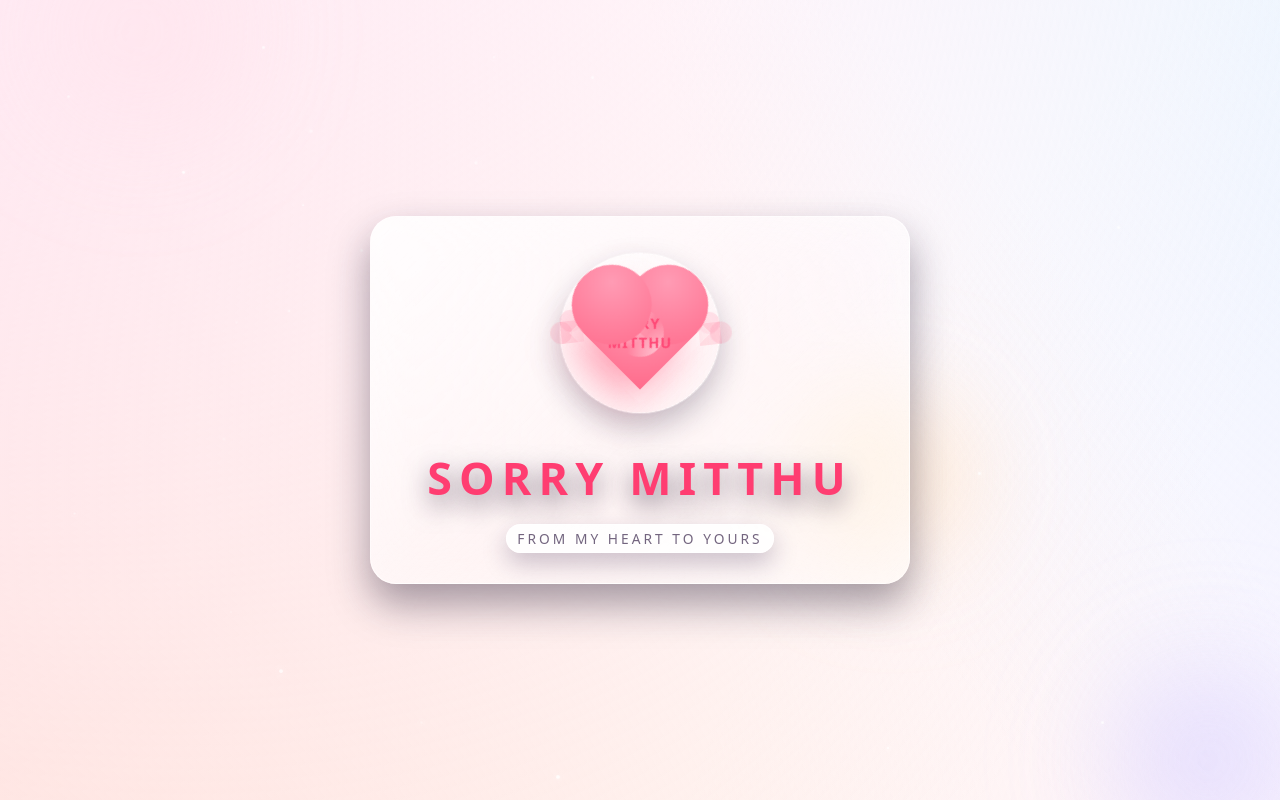
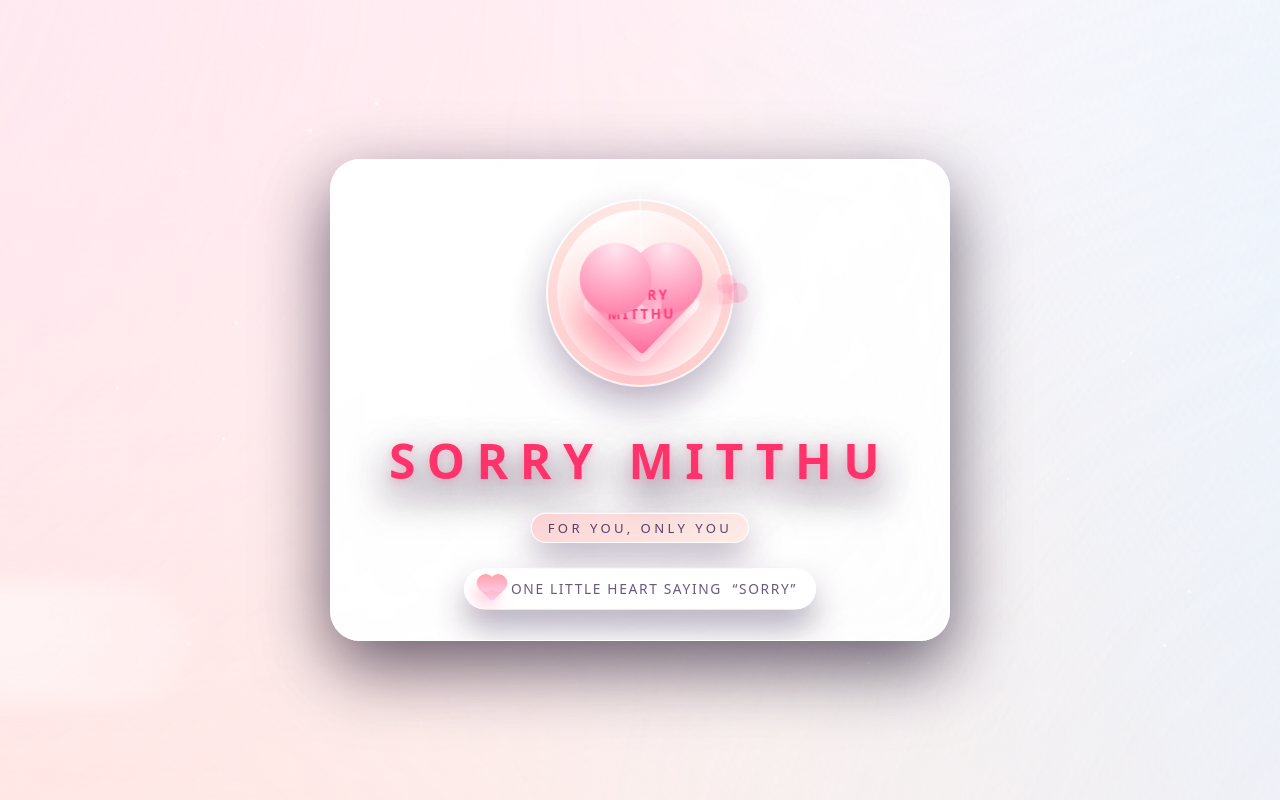
Before and after one commit to er1himanshu/Heart, a plain HTML site: page index.html in a window 1280 px wide. Drawn offline with Linux system fonts and the light colour scheme.

Commit message:
Update index.html

```diff
--- a/index.html
+++ b/index.html
@@ -10,13 +10,13 @@
       --bg2: #fce1ff;
       --bg3: #cfe8ff;
       --bg4: #ffd9c8;
-      --glass-bg: rgba(255, 255, 255, 0.25);
-      --glass-border: rgba(255, 255, 255, 0.7);
-      --accent: #ff6b8b;
-      --accent-soft: rgba(255, 107, 139, 0.22);
-      --text-main: #2b2238;
-      --shadow-soft: 0 20px 40px rgba(24, 16, 39, 0.4);
-      --radius-lg: 26px;
+      --accent: #ff6b9b;
+      --accent2: #ff9a9e;
+      --accent3: #fad0c4;
+      --text-main: #211528;
+      --shadow-soft: 0 26px 70px rgba(23, 10, 35, 0.65);
+      --glass-border: rgba(255, 255, 255, 0.9);
+      --radius-lg: 30px;
       --radius-pill: 999px;
     }
 
@@ -42,62 +42,93 @@
         radial-gradient(circle at 100% 0%, var(--bg3), transparent 55%),
         radial-gradient(circle at 0% 100%, var(--bg4), transparent 55%),
         radial-gradient(circle at 100% 100%, var(--bg2), transparent 55%);
-      background-size: 220% 220%;
-      animation: pastelDrift 22s ease-in-out infinite alternate;
+      background-size: 240% 240%;
+      animation: pastelDrift 26s ease-in-out infinite alternate;
       position: relative;
     }
 
     @keyframes pastelDrift {
       0% { background-position: 0% 0%; }
-      50% { background-position: 60% 100%; }
+      40% { background-position: 50% 100%; }
       100% { background-position: 100% 0%; }
     }
 
-    /* Floating pastel blobs */
-    .blob {
+    /* Aurora ribbons */
+    .aurora {
       position: fixed;
-      border-radius: 50%;
-      filter: blur(40px);
-      opacity: 0.7;
+      inset: -20%;
+      background:
+        conic-gradient(from 180deg at 10% 0%, rgba(255, 255, 255, 0.1), transparent 40%, rgba(255, 255, 255, 0.25), transparent 60%, rgba(255, 255, 255, 0.05)),
+        radial-gradient(circle at 0% 0%, rgba(255, 182, 193, 0.45), transparent 60%),
+        radial-gradient(circle at 100% 100%, rgba(173, 216, 230, 0.45), transparent 60%);
+      mix-blend-mode: screen;
+      opacity: 0.8;
+      filter: blur(26px);
+      pointer-events: none;
+      animation: auroraDrift 30s ease-in-out infinite alternate;
+      z-index: 0;
+    }
+
+    @keyframes auroraDrift {
+      0% { transform: translate3d(-5%, 0, 0) scale(1); }
+      50% { transform: translate3d(5%, -3%, 0) scale(1.05); }
+      100% { transform: translate3d(-3%, 4%, 0) scale(1.03); }
+    }
+
+    /* Floating pastel clouds */
+    .cloud {
+      position: fixed;
+      border-radius: 999px;
+      background: radial-gradient(circle at 30% 30%, rgba(255, 255, 255, 0.9), rgba(255, 255, 255, 0.3));
+      filter: blur(10px);
+      opacity: 0.8;
       mix-blend-mode: screen;
       pointer-events: none;
-      animation: blobFloat 32s ease-in-out infinite alternate;
+      animation: cloudFloat 40s linear infinite;
     }
 
-    .blob:nth-child(1) {
-      width: 360px;
-      height: 360px;
-      background: radial-gradient(circle, #ffb3c6, transparent 60%);
-      top: -120px;
-      left: -80px;
-      animation-delay: -8s;
+    .cloud:nth-child(1) {
+      width: 260px;
+      height: 120px;
+      top: 9%;
+      left: -15%;
+      animation-duration: 48s;
     }
 
-    .blob:nth-child(2) {
-      width: 320px;
-      height: 320px;
-      background: radial-gradient(circle, #c3b9ff, transparent 60%);
-      bottom: -140px;
-      right: -60px;
-      animation-delay: -16s;
+    .cloud:nth-child(2) {
+      width: 200px;
+      height: 100px;
+      top: 17%;
+      right: -18%;
+      animation-duration: 42s;
+      animation-delay: -10s;
     }
 
-    .blob:nth-child(3) {
-      width: 280px;
-      height: 280px;
-      background: radial-gradient(circle, #ffd6a5, transparent 60%);
-      top: 40%;
-      left: 60%;
-      animation-delay: -24s;
+    .cloud:nth-child(3) {
+      width: 260px;
+      height: 120px;
+      bottom: 12%;
+      left: -18%;
+      animation-duration: 46s;
+      animation-delay: -18s;
     }
 
-    @keyframes blobFloat {
-      0% { transform: translate3d(0, 0, 0) scale(1); }
-      50% { transform: translate3d(40px, -30px, 0) scale(1.1); }
-      100% { transform: translate3d(-20px, 20px, 0) scale(1.05); }
+    .cloud:nth-child(4) {
+      width: 220px;
+      height: 110px;
+      bottom: 18%;
+      right: -15%;
+      animation-duration: 52s;
+      animation-delay: -26s;
     }
 
-    /* Soft twinkling stars */
+    @keyframes cloudFloat {
+      0% { transform: translateX(0); opacity: 0.85; }
+      50% { opacity: 0.6; }
+      100% { transform: translateX(120%); opacity: 0.85; }
+    }
+
+    /* Tiny twinkling stars */
     .star-layer {
       position: fixed;
       inset: 0;
@@ -108,18 +139,18 @@
 
     .star {
       position: absolute;
-      width: 3px;
-      height: 3px;
+      width: 2px;
+      height: 2px;
       border-radius: 50%;
-      background: rgba(255, 255, 255, 0.85);
-      box-shadow: 0 0 8px rgba(255, 255, 255, 0.7);
+      background: rgba(255, 255, 255, 0.9);
+      box-shadow: 0 0 8px rgba(255, 255, 255, 0.9);
       opacity: 0;
-      animation: twinkle 4s ease-in-out infinite;
+      animation: twinkle 4.6s ease-in-out infinite;
     }
 
     @keyframes twinkle {
       0%, 100% { opacity: 0; transform: scale(0.4); }
-      40% { opacity: 1; transform: scale(1); }
+      30% { opacity: 1; transform: scale(1); }
       60% { opacity: 0.3; transform: scale(0.7); }
     }
 
@@ -137,15 +168,16 @@
 
     .card {
       width: 100%;
-      max-width: 540px;
-      padding: 26px 24px 30px;
+      max-width: 620px;
+      padding: 28px 26px 30px;
       border-radius: var(--radius-lg);
       background:
-        linear-gradient(135deg, rgba(255, 255, 255, 0.82), rgba(255, 255, 255, 0.38));
+        radial-gradient(circle at 0 0, rgba(255, 255, 255, 0.95), rgba(255, 255, 255, 0.7)),
+        linear-gradient(135deg, rgba(255, 255, 255, 0.96), rgba(255, 255, 255, 0.6));
       border: 1px solid var(--glass-border);
       box-shadow: var(--shadow-soft);
-      backdrop-filter: blur(26px) saturate(140%);
-      -webkit-backdrop-filter: blur(26px) saturate(140%);
+      backdrop-filter: blur(32px) saturate(150%);
+      -webkit-backdrop-filter: blur(32px) saturate(150%);
       position: relative;
       overflow: hidden;
       display: flex;
@@ -157,142 +189,195 @@
     .card::before {
       content: "";
       position: absolute;
-      inset: 0;
+      inset: -140px;
       background:
-        radial-gradient(circle at 0% 0%, rgba(255, 255, 255, 0.6), transparent 55%),
-        radial-gradient(circle at 100% 100%, rgba(255, 255, 255, 0.5), transparent 55%);
-      opacity: 0.8;
+        radial-gradient(circle at 0% 0%, rgba(255, 255, 255, 0.95), transparent 55%),
+        radial-gradient(circle at 100% 0%, rgba(255, 255, 255, 0.8), transparent 60%),
+        conic-gradient(from 210deg at 50% 120%, rgba(255, 255, 255, 0.7), transparent 40%, rgba(255, 255, 255, 0.4), transparent 80%, rgba(255, 255, 255, 0.8));
+      opacity: 0.9;
       mix-blend-mode: screen;
       pointer-events: none;
     }
 
-    /* Cute orbiting hearts ring */
+    .card::after {
+      content: "";
+      position: absolute;
+      inset: 0;
+      background:
+        radial-gradient(circle at 50% 0%, rgba(255, 255, 255, 0.7), transparent 60%),
+        radial-gradient(circle at 0% 100%, rgba(255, 255, 255, 0.4), transparent 60%);
+      opacity: 0.6;
+      mix-blend-mode: soft-light;
+      pointer-events: none;
+    }
+
+    /* Orbiting halo with swinging heart */
     .orbit {
       position: relative;
-      width: 180px;
-      height: 180px;
-      border-radius: 50%;
+      width: 210px;
+      height: 210px;
+      margin-bottom: 12px;
       display: flex;
       align-items: center;
       justify-content: center;
-      margin-bottom: 6px;
     }
 
-    .orbit-ring {
+    .halo {
       position: absolute;
-      inset: 10px;
+      inset: 12px;
       border-radius: 50%;
-      border: 1px dashed rgba(255, 255, 255, 0.7);
+      border: 1px solid rgba(255, 255, 255, 0.9);
+      background:
+        conic-gradient(from 180deg, rgba(255, 154, 158, 0.6), rgba(250, 208, 196, 0.6), rgba(255, 154, 158, 0.6));
       box-shadow:
-        0 0 0 1px rgba(255, 255, 255, 0.35),
-        0 14px 30px rgba(25, 20, 48, 0.25);
-      background: radial-gradient(circle at 30% 0%, rgba(255, 255, 255, 0.85), transparent 55%);
+        0 0 0 1px rgba(255, 255, 255, 0.85),
+        0 18px 40px rgba(54, 30, 80, 0.4);
+      opacity: 0.95;
     }
 
-    .center-heart {
-      position: relative;
-      z-index: 2;
-      width: 80px;
-      height: 80px;
-      transform: rotate(45deg);
-      background: radial-gradient(circle at 30% 30%, #ff9bb4, #ff6b8b);
-      box-shadow:
-        0 18px 40px rgba(255, 107, 139, 0.65),
-        0 0 0 10px rgba(255, 255, 255, 0.4);
+    .halo-inner {
+      position: absolute;
+      inset: 22px;
+      border-radius: 50%;
+      background:
+        radial-gradient(circle at 30% 0%, rgba(255, 255, 255, 1), transparent 60%),
+        radial-gradient(circle at 100% 120%, rgba(255, 255, 255, 0.7), transparent 60%);
+      box-shadow: inset 0 0 18px rgba(255, 255, 255, 0.8);
     }
 
-    .center-heart::before,
-    .center-heart::after {
+    .swing-heart-wrap {
+      position: absolute;
+      top: 6px;
+      left: 50%;
+      width: 0;
+      height: 0;
+      transform-origin: top;
+      animation: swing 3.2s ease-in-out infinite;
+      z-index: 2;
+    }
+
+    .swing-string {
+      width: 1px;
+      height: 70px;
+      background: linear-gradient(to bottom, rgba(255, 255, 255, 0.9), rgba(255, 255, 255, 0.3));
+      transform: translateX(-50%);
+    }
+
+    .swing-heart {
+      width: 72px;
+      height: 72px;
+      transform: translate(-50%, 4px) rotate(45deg);
+      background: radial-gradient(circle at 20% 20%, #ffe5ef, #ff6b9b);
+      box-shadow:
+        0 16px 32px rgba(255, 107, 155, 0.7),
+        0 0 0 8px rgba(255, 255, 255, 0.7);
+      border-radius: 4px;
+      position: relative;
+    }
+
+    .swing-heart::before,
+    .swing-heart::after {
       content: "";
       position: absolute;
-      width: 80px;
-      height: 80px;
+      width: 72px;
+      height: 72px;
       border-radius: 50%;
-      background: radial-gradient(circle at 30% 30%, #ff9bb4, #ff6b8b);
+      background: radial-gradient(circle at 20% 20%, #ffe5ef, #ff6b9b);
     }
 
-    .center-heart::before {
-      top: -40px;
+    .swing-heart::before {
+      top: -36px;
       left: 0;
     }
 
-    .center-heart::after {
-      left: -40px;
+    .swing-heart::after {
+      left: -36px;
       top: 0;
     }
 
-    .center-heart-inner {
+    .swing-label {
       position: absolute;
       inset: 16px;
       border-radius: 50%;
       transform: rotate(-45deg);
       background:
         radial-gradient(circle at 0% 0%, rgba(255, 255, 255, 0.9), transparent 60%),
-        radial-gradient(circle at 100% 100%, rgba(255, 255, 255, 0.65), transparent 55%);
+        radial-gradient(circle at 100% 100%, rgba(255, 255, 255, 0.8), transparent 60%);
       display: flex;
       align-items: center;
       justify-content: center;
-      font-size: 0.9rem;
-      font-weight: 600;
-      letter-spacing: 0.08em;
+      text-align: center;
+      font-size: 0.85rem;
+      font-weight: 700;
+      letter-spacing: 0.16em;
       text-transform: uppercase;
-      color: #ff4775;
+      color: #ff3b7d;
     }
 
+    @keyframes swing {
+      0% { transform: rotate(0deg); }
+      25% { transform: rotate(6deg); }
+      50% { transform: rotate(0deg); }
+      75% { transform: rotate(-6deg); }
+      100% { transform: rotate(0deg); }
+    }
+
+    /* Orbiting mini hearts */
     .orbit-heart {
       position: absolute;
-      width: 22px;
-      height: 22px;
+      width: 20px;
+      height: 20px;
       transform: rotate(45deg);
-      background: var(--accent-soft);
+      background: rgba(255, 107, 155, 0.32);
       animation: orbit 14s linear infinite;
+      box-shadow: 0 10px 18px rgba(255, 107, 155, 0.4);
     }
 
     .orbit-heart::before,
     .orbit-heart::after {
       content: "";
       position: absolute;
-      width: 22px;
-      height: 22px;
+      width: 20px;
+      height: 20px;
       border-radius: 50%;
-      background: var(--accent-soft);
+      background: inherit;
     }
 
     .orbit-heart::before {
-      top: -11px;
+      top: -10px;
       left: 0;
     }
 
     .orbit-heart::after {
-      left: -11px;
+      left: -10px;
       top: 0;
     }
 
     .orbit-heart:nth-child(1) {
-      top: 10px;
+      top: 8px;
       left: 50%;
-      margin-left: -11px;
+      margin-left: -10px;
       animation-delay: 0s;
     }
 
     .orbit-heart:nth-child(2) {
-      bottom: 10px;
+      bottom: 8px;
       left: 50%;
-      margin-left: -11px;
+      margin-left: -10px;
       animation-delay: -3.5s;
     }
 
     .orbit-heart:nth-child(3) {
-      left: 10px;
+      left: 8px;
       top: 50%;
-      margin-top: -11px;
+      margin-top: -10px;
       animation-delay: -7s;
     }
 
     .orbit-heart:nth-child(4) {
-      right: 10px;
+      right: 8px;
       top: 50%;
-      margin-top: -11px;
+      margin-top: -10px;
       animation-delay: -10.5s;
     }
 
@@ -302,39 +387,120 @@
       100% { transform: rotate(405deg) translate(0,0); opacity: 0.7; }
     }
 
-    /* Text */
+    /* Text styles */
     .title {
       position: relative;
       z-index: 2;
-      font-size: clamp(2.1rem, 7vw, 2.8rem);
-      font-weight: 800;
-      letter-spacing: 0.16em;
+      font-size: clamp(2.4rem, 8vw, 3rem);
+      font-weight: 900;
+      letter-spacing: 0.24em;
       text-transform: uppercase;
       text-align: center;
       margin-top: 8px;
-      margin-bottom: 6px;
-      color: #ff3d71;
+      margin-bottom: 4px;
+      color: #ff336b;
       text-shadow:
-        0 10px 26px rgba(42, 18, 45, 0.6),
-        0 0 24px rgba(255, 255, 255, 0.85);
+        0 16px 40px rgba(33, 10, 46, 0.75),
+        0 0 32px rgba(255, 255, 255, 0.9);
     }
 
-    .subtitle {
+    .title span.shadow {
+      position: relative;
+      display: inline-block;
+    }
+
+    .title span.shadow::after {
+      content: "SORRY MITTHU";
+      position: absolute;
+      inset: 0;
+      transform: translate3d(0, 2px, 0);
+      filter: blur(4px);
+      opacity: 0.3;
+      z-index: -1;
+    }
+
+    .ribbon {
       position: relative;
       z-index: 2;
-      font-size: 0.86rem;
-      letter-spacing: 0.22em;
+      margin-top: 6px;
+      display: inline-flex;
+      align-items: center;
+      justify-content: center;
+      padding: 5px 16px;
+      border-radius: var(--radius-pill);
+      background: linear-gradient(120deg, rgba(255, 154, 158, 0.4), rgba(250, 208, 196, 0.4));
+      border: 1px solid rgba(255, 255, 255, 0.9);
+      box-shadow:
+        0 14px 32px rgba(48, 26, 73, 0.35),
+        0 0 0 1px rgba(255, 255, 255, 0.6);
+      backdrop-filter: blur(10px);
+      -webkit-backdrop-filter: blur(10px);
+      font-size: 0.82rem;
+      letter-spacing: 0.26em;
       text-transform: uppercase;
-      text-align: center;
-      color: rgba(55, 35, 72, 0.7);
-      padding: 4px 10px;
-      border-radius: var(--radius-pill);
-      background: rgba(255, 255, 255, 0.9);
-      border: 1px solid rgba(255, 255, 255, 0.95);
-      box-shadow: 0 10px 24px rgba(40, 21, 63, 0.25);
+      color: rgba(48, 26, 73, 0.8);
     }
 
-    /* Floating hearts background on save click */
+    .floating-note {
+      position: relative;
+      z-index: 2;
+      margin-top: 16px;
+      padding: 10px 18px;
+      border-radius: 24px;
+      background: rgba(255, 255, 255, 0.96);
+      border: 1px solid rgba(255, 255, 255, 1);
+      box-shadow:
+        0 18px 32px rgba(40, 23, 66, 0.35),
+        0 0 0 1px rgba(255, 255, 255, 0.6);
+      display: inline-flex;
+      align-items: center;
+      gap: 10px;
+      font-size: 0.86rem;
+      letter-spacing: 0.12em;
+      text-transform: uppercase;
+      color: rgba(41, 19, 70, 0.7);
+      transform-origin: center;
+      animation: noteFloat 4.5s ease-in-out infinite;
+    }
+
+    .note-heart {
+      width: 18px;
+      height: 18px;
+      transform: rotate(45deg);
+      background: linear-gradient(135deg, #ff9a9e, #fecfef);
+      box-shadow:
+        0 8px 16px rgba(255, 153, 188, 0.6),
+        0 0 0 3px rgba(255, 255, 255, 0.8);
+      border-radius: 4px;
+      position: relative;
+    }
+
+    .note-heart::before,
+    .note-heart::after {
+      content: "";
+      position: absolute;
+      width: 18px;
+      height: 18px;
+      border-radius: 50%;
+      background: inherit;
+    }
+
+    .note-heart::before {
+      top: -9px;
+      left: 0;
+    }
+
+    .note-heart::after {
+      left: -9px;
+      top: 0;
+    }
+
+    @keyframes noteFloat {
+      0%, 100% { transform: translateY(0); }
+      50% { transform: translateY(-6px); }
+    }
+
+    /* Hearts burst layer */
     .hearts-layer {
       position: fixed;
       inset: 0;
@@ -345,40 +511,40 @@
 
     .heart {
       position: absolute;
-      width: 16px;
-      height: 16px;
+      width: 18px;
+      height: 18px;
       background: var(--accent);
       transform: rotate(45deg);
       opacity: 0;
-      animation: floatUp 1.8s ease-out forwards;
+      animation: floatUp 1.9s ease-out forwards;
     }
 
     .heart::before,
     .heart::after {
       content: "";
       position: absolute;
-      width: 16px;
-      height: 16px;
+      width: 18px;
+      height: 18px;
       background: var(--accent);
       border-radius: 50%;
     }
 
     .heart::before {
-      top: -8px;
+      top: -9px;
       left: 0;
     }
 
     .heart::after {
-      left: -8px;
+      left: -9px;
       top: 0;
     }
 
     .heart.soft {
-      background: rgba(255, 107, 139, 0.7);
+      background: rgba(255, 107, 155, 0.7);
     }
     .heart.soft::before,
     .heart.soft::after {
-      background: rgba(255, 107, 139, 0.7);
+      background: rgba(255, 107, 155, 0.7);
     }
 
     .heart.pastel {
@@ -387,6 +553,10 @@
     .heart.pastel::before,
     .heart.pastel::after {
       background: #ffb3c6;
+    }
+
+    .heart.glow {
+      filter: drop-shadow(0 0 10px rgba(255, 198, 222, 0.9));
     }
 
     @keyframes floatUp {
@@ -401,12 +571,12 @@
         opacity: 0.95;
       }
       100% {
-        transform: translate3d(var(--dx, 0px), -160px, 0) scale(1.05) rotate(45deg);
+        transform: translate3d(var(--dx, 0px), -180px, 0) scale(1.08) rotate(45deg);
         opacity: 0;
       }
     }
 
-    /* Invisible button just for hearts trigger (no text shown) */
+    /* Invisible trigger */
     .save-trigger {
       position: absolute;
       inset: 0;
@@ -419,79 +589,91 @@
 
     .save-trigger:focus-visible {
       outline: 2px dashed rgba(255, 255, 255, 0.9);
-      outline-offset: 6px;
+      outline-offset: 10px;
     }
 
     /* Mobile tweaks */
-    @media (max-width: 600px) {
+    @media (max-width: 720px) {
       .card {
-        padding: 22px 18px 24px;
+        max-width: 92vw;
+        padding: 24px 18px 26px;
+        border-radius: 24px;
+      }
+      .orbit {
+        width: 190px;
+        height: 190px;
+      }
+      .swing-string {
+        height: 60px;
+      }
+      .swing-heart {
+        width: 66px;
+        height: 66px;
+      }
+      .swing-heart::before,
+      .swing-heart::after {
+        width: 66px;
+        height: 66px;
+      }
+      .swing-heart::before { top: -33px; }
+      .swing-heart::after { left: -33px; }
+      .swing-label {
+        inset: 14px;
+        font-size: 0.78rem;
+      }
+      .title {
+        letter-spacing: 0.18em;
+      }
+      .ribbon {
+        font-size: 0.78rem;
+        letter-spacing: 0.18em;
+      }
+      .floating-note {
+        font-size: 0.8rem;
+        letter-spacing: 0.14em;
+      }
+    }
+
+    @media (max-width: 420px) {
+      .card {
         border-radius: 22px;
       }
       .orbit {
-        width: 160px;
-        height: 160px;
+        width: 170px;
+        height: 170px;
       }
-      .title {
-        letter-spacing: 0.14em;
-      }
-      .subtitle {
-        font-size: 0.8rem;
-        letter-spacing: 0.18em;
-      }
-    }
-
-    @media (max-width: 400px) {
-      .card {
-        border-radius: 20px;
-      }
-      .orbit {
-        width: 140px;
-        height: 140px;
-      }
-      .center-heart {
-        width: 72px;
-        height: 72px;
-      }
-      .center-heart::before,
-      .center-heart::after {
-        width: 72px;
-        height: 72px;
-      }
-      .center-heart::before {
-        top: -36px;
-      }
-      .center-heart::after {
-        left: -36px;
-      }
-      .center-heart-inner {
-        inset: 14px;
-        font-size: 0.82rem;
-      }
+      .halo { inset: 12px; }
+      .halo-inner { inset: 22px; }
     }
   </style>
 </head>
 <body>
-  <!-- Pastel glow blobs -->
-  <div class="blob"></div>
-  <div class="blob"></div>
-  <div class="blob"></div>
+  <!-- Aurora & clouds -->
+  <div class="aurora"></div>
+  <div class="cloud"></div>
+  <div class="cloud"></div>
+  <div class="cloud"></div>
+  <div class="cloud"></div>
 
-  <!-- Tiny twinkling stars -->
+  <!-- Stars + hearts layer -->
   <div class="star-layer" aria-hidden="true"></div>
-
-  <!-- Hearts burst layer -->
   <div class="hearts-layer" aria-hidden="true"></div>
 
   <main class="app-shell">
     <section class="card" aria-label="Sorry, Mitthu">
       <div class="orbit">
-        <div class="orbit-ring"></div>
-        <div class="center-heart">
-          <div class="center-heart-inner">
-            sorry<br>mitthu
+        <div class="halo"></div>
+        <div class="halo-inner"></div>
+
+        <div class="swing-heart-wrap">
+          <div class="swing-string"></div>
+          <div class="swing-heart">
+            <div class="swing-label">
+              <span>sorry<br>mitthu</span>
+            </div>
           </div>
         </div>
+
         <div class="orbit-heart"></div>
         <div class="orbit-heart"></div>
         <div class="orbit-heart"></div>
@@ -499,14 +681,19 @@
       </div>
 
       <div class="title">
-        SORRY&nbsp;MITTHU
+        <span class="shadow">SORRY MITTHU</span>
       </div>
 
-      <div class="subtitle">
-        FROM&nbsp;MY&nbsp;HEART&nbsp;TO&nbsp;YOURS
+      <div class="ribbon">
+        FOR&nbsp;YOU,&nbsp;ONLY&nbsp;YOU
       </div>
 
-      <!-- invisible button just to trigger hearts when tapped/clicked -->
+      <div class="floating-note">
+        <div class="note-heart"></div>
+        <span>one little heart saying&nbsp;&nbsp;“sorry”</span>
+      </div>
+
+      <!-- click / tap anywhere on the card -->
       <button class="save-trigger" aria-label="Send soft floating hearts to Mitthu"></button>
     </section>
   </main>
@@ -517,10 +704,8 @@
       const heartsLayer = document.querySelector(".hearts-layer");
       const trigger = document.querySelector(".save-trigger");
 
-      // Create soft twinkling stars
       function createStars() {
-        const starCount = 55;
-        const frag = document.createDocumentFragment();
+        const starCount = 70;
         for (let i = 0; i < starCount; i++) {
           const s = document.createElement("div");
           s.className = "star";
@@ -529,7 +714,7 @@
           s.style.left = x + "vw";
           s.style.top = y + "vh";
           const delay = Math.random() * 6;
-          const size = 2 + Math.random() * 2;
+          const size = 1.6 + Math.random() * 1.8;
           s.style.width = size + "px";
           s.style.height = size + "px";
           s.style.animationDelay = -delay + "s";
@@ -537,26 +722,26 @@
         }
       }
 
-      // Hearts burst
       function spawnHeartsBurst(x, y) {
-        const burstCount = 22 + Math.floor(Math.random() * 10);
+        const burstCount = 26 + Math.floor(Math.random() * 12);
         for (let i = 0; i < burstCount; i++) {
           const heart = document.createElement("div");
           heart.classList.add("heart");
           const variant = Math.random();
           if (variant < 0.33) heart.classList.add("soft");
           else if (variant < 0.66) heart.classList.add("pastel");
+          if (Math.random() < 0.6) heart.classList.add("glow");
 
-          const startX = x + (Math.random() - 0.5) * 60;
+          const startX = x + (Math.random() - 0.5) * 80;
           const startY = y + (Math.random() - 0.2) * 40;
 
           heart.style.left = startX + "px";
           heart.style.top = startY + "px";
 
-          const dx = (Math.random() - 0.5) * 180;
+          const dx = (Math.random() - 0.5) * 220;
           heart.style.setProperty("--dx", dx + "px");
 
-          const scale = 0.6 + Math.random() * 0.8;
+          const scale = 0.6 + Math.random() * 0.9;
           const duration = 1.4 + Math.random() * 0.7;
           const delay = Math.random() * 0.12;
 
@@ -566,11 +751,9 @@
           heart.style.animationDelay = delay + "s";
 
           heartsLayer.appendChild(heart);
-          heart.addEventListener(
-            "animationend",
-            () => heart.remove(),
-            { once: true }
-          );
+          heart.addEventListener("animationend", () => heart.remove(), {
+            once: true,
+          });
         }
       }
 
@@ -581,12 +764,11 @@
         spawnHeartsBurst(centerX, centerY);
       });
 
-      // Also trigger on first load for a gentle welcome
       window.addEventListener("load", () => {
         createStars();
         const centerX = window.innerWidth / 2;
         const centerY = window.innerHeight / 2;
-        setTimeout(() => spawnHeartsBurst(centerX, centerY + 10), 400);
+        setTimeout(() => spawnHeartsBurst(centerX, centerY + 10), 600);
       });
     })();
   </script>
```
